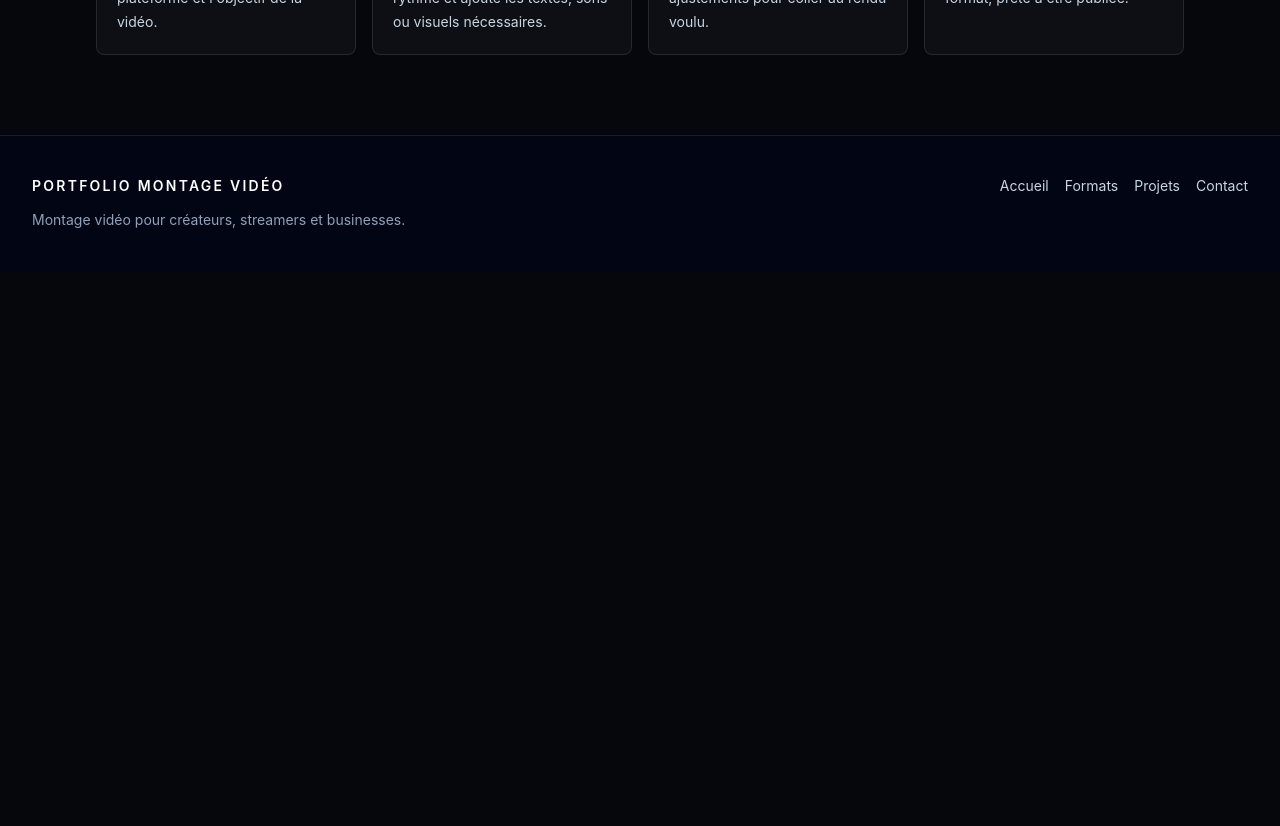
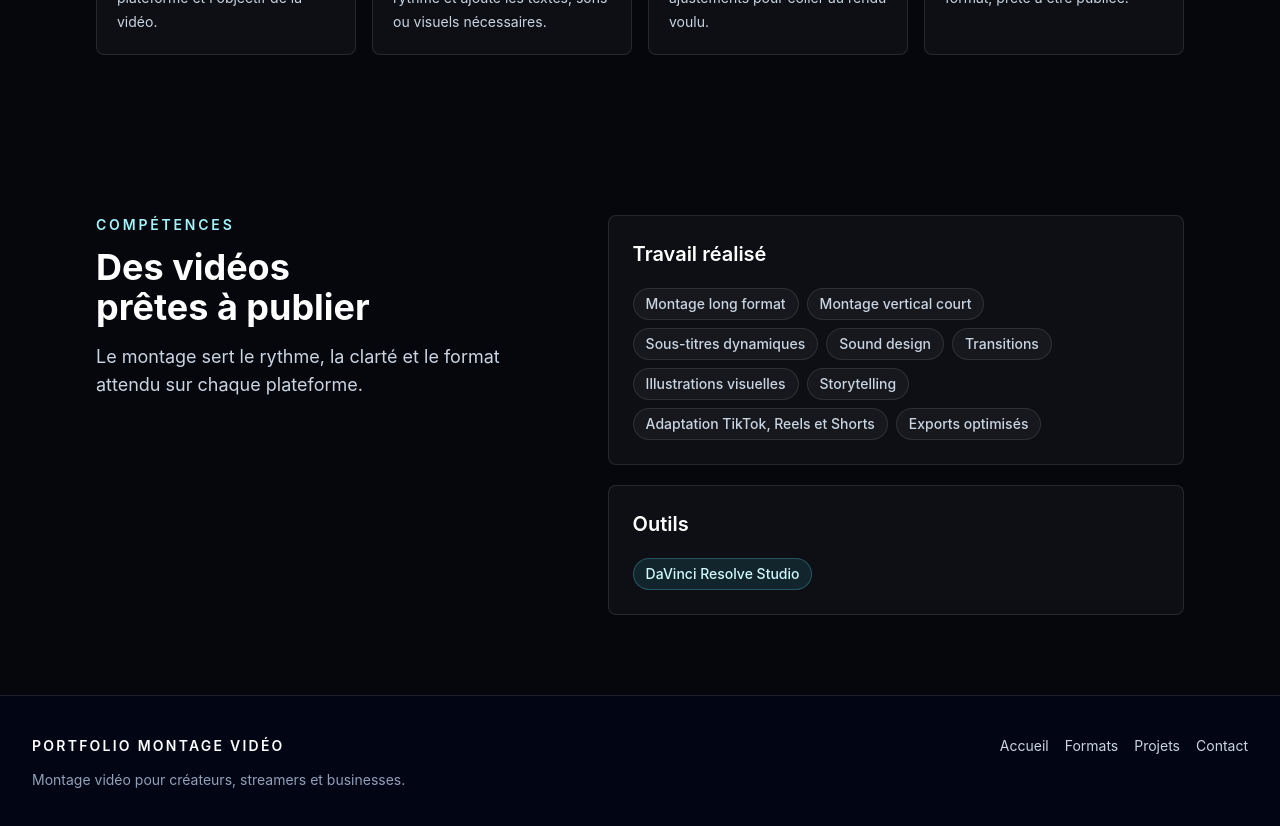
Before and after one commit to Palawizard/editing-portfolio, a SvelteKit app: page / in a window 1280 px wide. Shown: the part 4160-4986 px from the top of the page. Before the commit the page ends 4432 px from the top, so only its background shows below. Built offline with nearby package versions, Linux system fonts and the light colour scheme.

Commit message:
feat(home): add skills section

```diff
--- /dev/null
+++ b/src/lib/components/sections/SkillsSection.svelte
@@ -0,0 +1,36 @@
+<script lang="ts">
+	import Badge from '$lib/components/ui/Badge.svelte';
+	import Container from '$lib/components/ui/Container.svelte';
+	import SectionHeader from '$lib/components/ui/SectionHeader.svelte';
+	import { skills, tools } from '$lib/content/services';
+</script>
+
+<section class="py-14 md:py-20">
+	<Container class="grid gap-10 lg:grid-cols-[0.9fr_1.1fr] lg:items-start">
+		<SectionHeader
+			eyebrow="Compétences"
+			title="Des vidéos prêtes à publier"
+			description="Le montage sert le rythme, la clarté et le format attendu sur chaque plateforme."
+		/>
+
+		<div class="grid gap-5">
+			<div class="rounded-lg border border-white/10 bg-white/[0.035] p-6">
+				<h3 class="text-xl font-semibold text-white">Travail réalisé</h3>
+				<div class="mt-5 flex flex-wrap gap-2">
+					{#each skills as skill (skill)}
+						<Badge>{skill}</Badge>
+					{/each}
+				</div>
+			</div>
+
+			<div class="rounded-lg border border-white/10 bg-white/[0.035] p-6">
+				<h3 class="text-xl font-semibold text-white">Outils</h3>
+				<div class="mt-5 flex flex-wrap gap-2">
+					{#each tools as tool (tool)}
+						<Badge tone="cyan">{tool}</Badge>
+					{/each}
+				</div>
+			</div>
+		</div>
+	</Container>
+</section>
--- a/src/routes/+page.svelte
+++ b/src/routes/+page.svelte
@@ -4,6 +4,7 @@
 	import ProcessSection from '$lib/components/sections/ProcessSection.svelte';
 	import ProjectsSection from '$lib/components/sections/ProjectsSection.svelte';
 	import ShowreelSection from '$lib/components/sections/ShowreelSection.svelte';
+	import SkillsSection from '$lib/components/sections/SkillsSection.svelte';
 </script>
 
 <main id="main-content">
@@ -12,4 +13,5 @@
 	<FormatsSection />
 	<ProjectsSection />
 	<ProcessSection />
+	<SkillsSection />
 </main>
```
